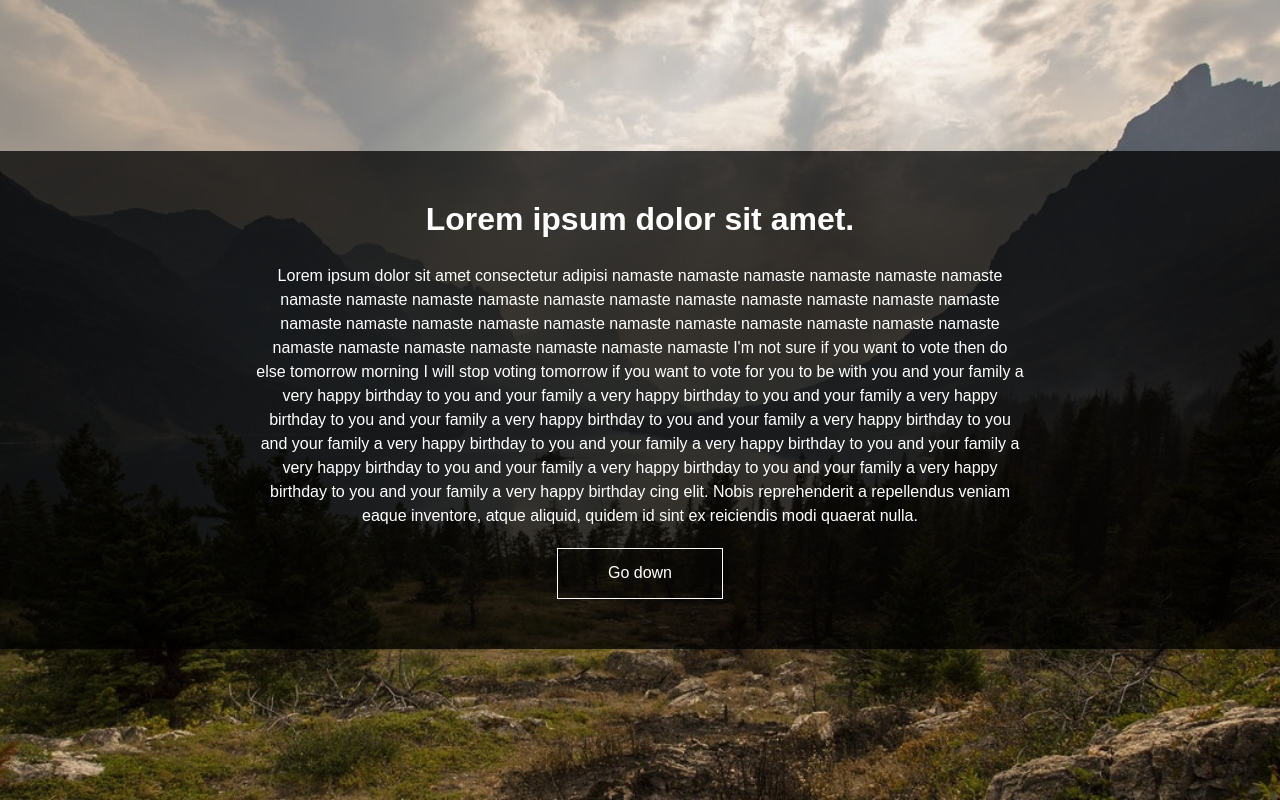
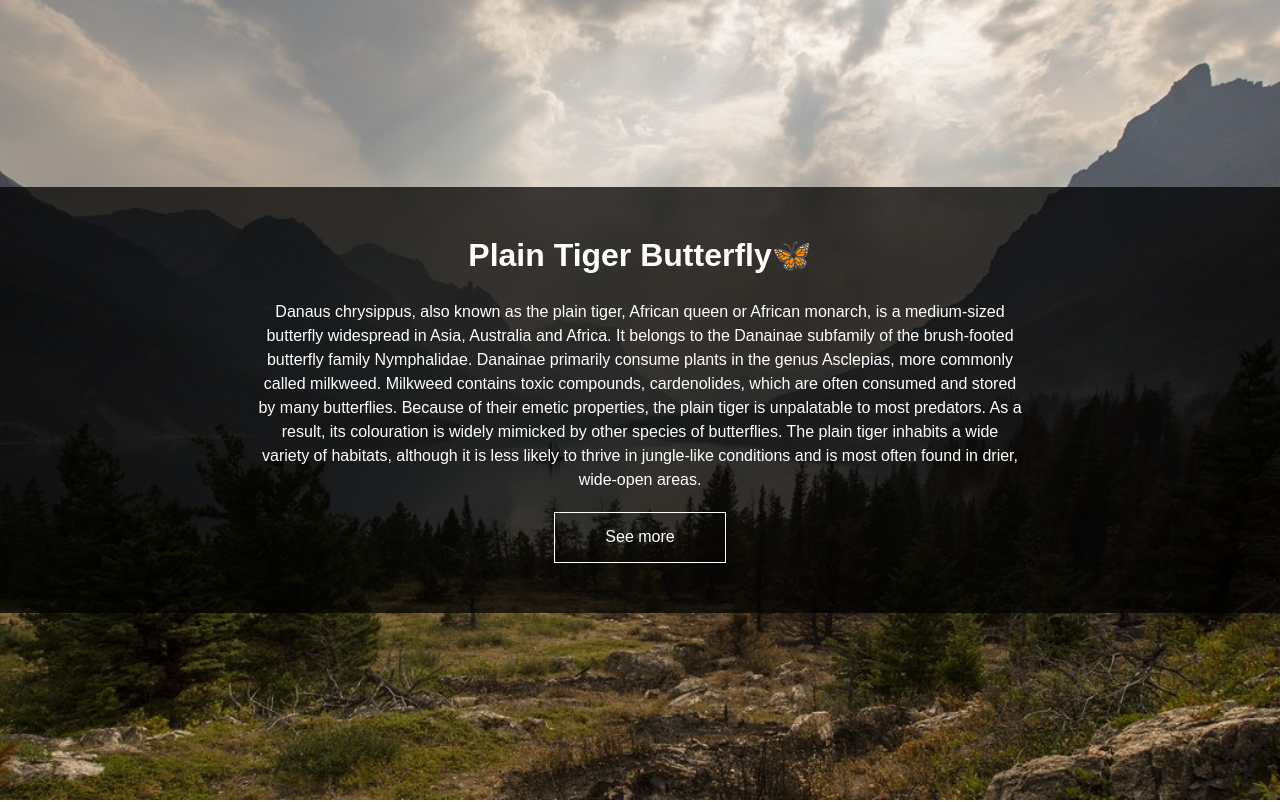
Before and after one commit to AgPirosbabws/sitess, a plain HTML site: page index.html in a window 1280 px wide. Shown: the top 802 px of the page. Drawn offline with Linux system fonts and the light colour scheme.

Commit message:
Update index.html

```diff
--- a/index.html
+++ b/index.html
@@ -5,7 +5,7 @@
     <meta name="viewport" content="width=device-width, initial-scale=1.0">
     <link rel="stylesheet" href="normalize.css">
     <link rel="stylesheet" href="styles.css">
-    <title>Parallax Efect</title>
+    <title>Love Insects❤️</title>
 </head>
 <body>
 
@@ -15,11 +15,11 @@
 
             <div class="container-texts">
 
-                <h2 class="container__title">Lorem ipsum dolor sit amet.</h2>
+                <h2 class="container__title">Plain Tiger Butterfly🦋 </h2>
 
-                <p class="container__paragraph">Lorem ipsum dolor sit amet consectetur adipisi namaste namaste namaste namaste namaste namaste namaste namaste namaste namaste namaste namaste namaste namaste namaste namaste namaste namaste namaste namaste namaste namaste namaste namaste namaste namaste namaste namaste namaste namaste namaste namaste namaste namaste namaste I'm not sure if you want to vote then do else tomorrow morning I will stop voting tomorrow if you want to vote for you to be with you and your family a very happy birthday to you and your family a very happy birthday to you and your family a very happy birthday to you and your family a very happy birthday to you and your family a very happy birthday to you and your family a very happy birthday to you and your family a very happy birthday to you and your family a very happy birthday to you and your family a very happy birthday to you and your family a very happy birthday to you and your family a very happy birthday cing elit. Nobis reprehenderit a repellendus veniam eaque inventore, atque aliquid, quidem id sint ex reiciendis modi quaerat nulla.</p>
+                <p class="container__paragraph">Danaus chrysippus, also known as the plain tiger, African queen or African monarch, is a medium-sized butterfly widespread in Asia, Australia and Africa. It belongs to the Danainae subfamily of the brush-footed butterfly family Nymphalidae. Danainae primarily consume plants in the genus Asclepias, more commonly called milkweed. Milkweed contains toxic compounds, cardenolides, which are often consumed and stored by many butterflies. Because of their emetic properties, the plain tiger is unpalatable to most predators. As a result, its colouration is widely mimicked by other species of butterflies. The plain tiger inhabits a wide variety of habitats, although it is less likely to thrive in jungle-like conditions and is most often found in drier, wide-open areas.</p>
 
-                <a href="#container--second" class="container__cta">Go down</a>
+                <a href="#container--second" class="container__cta">See more</a>
 
             </div>
 
```
